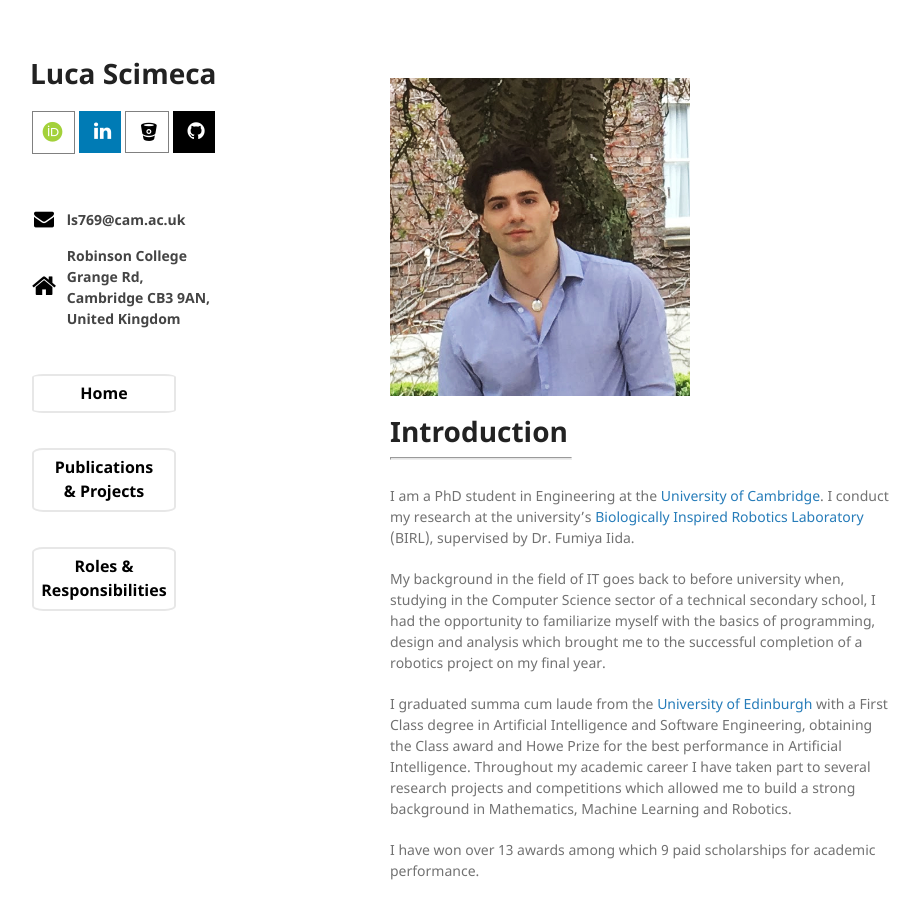
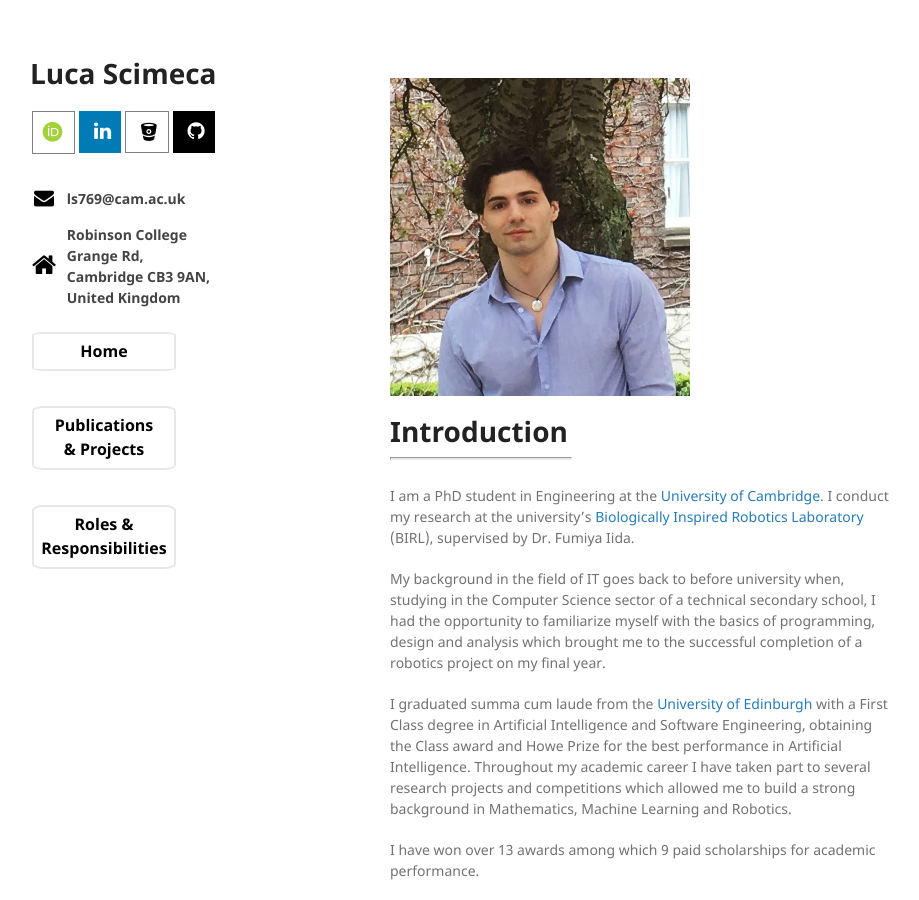
Before and after one commit to lucascimeca/lucascimeca.github.io, a Jekyll site: the page built from index.md, in a window 1280 px wide and 900 px high. Shown: the whole window, without its empty margins (180-1099 px from the left). Built offline with Jekyll 4.4.1, drawn with Linux system fonts in a browser that asks for light colours; nearby versions of some CDN libraries; some web fonts are replaced; the repository's description, which GitHub fills in, is left out.

Commit message:
Update default.html

```diff
--- a/_layouts/default.html
+++ b/_layouts/default.html
@@ -55,7 +55,7 @@
             <th><a href="https://bitbucket.org/lucascimeca/" class="fa fa-bitbucket" target="_blank"></a></th>
             <th><a href="{{ site.github.owner_url }}" class="fa fa-github" target="_blank"></a></th>
           </tr>
-        </table></br>
+        </table>
         <table style="width: 200px">
           <tr>
             <th><a href="mailto:ls769@cam.ac.uk" class="fa fa-envelope"></a></a></th>
@@ -65,7 +65,7 @@
             <th><a href="https://www.google.co.uk/maps/place/Robinson+College/@52.2070649,0.0980746,13.5z/data=!4m5!3m4!1s0x0:0xd53fc9646c4ca42e!8m2!3d52.204233!4d0.105513" class="fa fa-home" target="_blank"></a></a></th>
             <th>Robinson College </br>Grange Rd, </br>Cambridge CB3 9AN, </br>United Kingdom</th>
           </tr>
-        </table></br>
+        </table>
 
         <div class="accordion">
         <table style="width: 250px">
```
